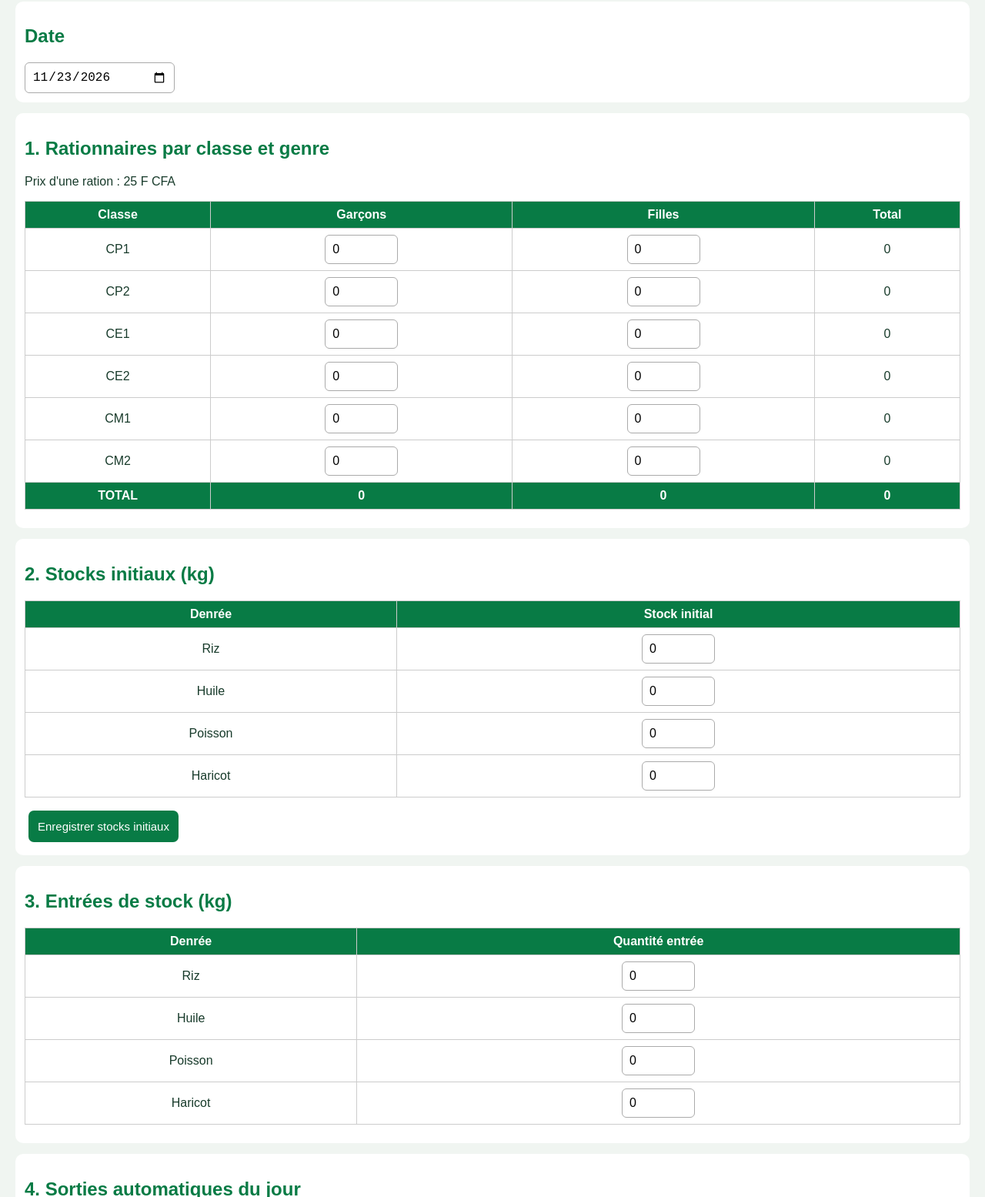
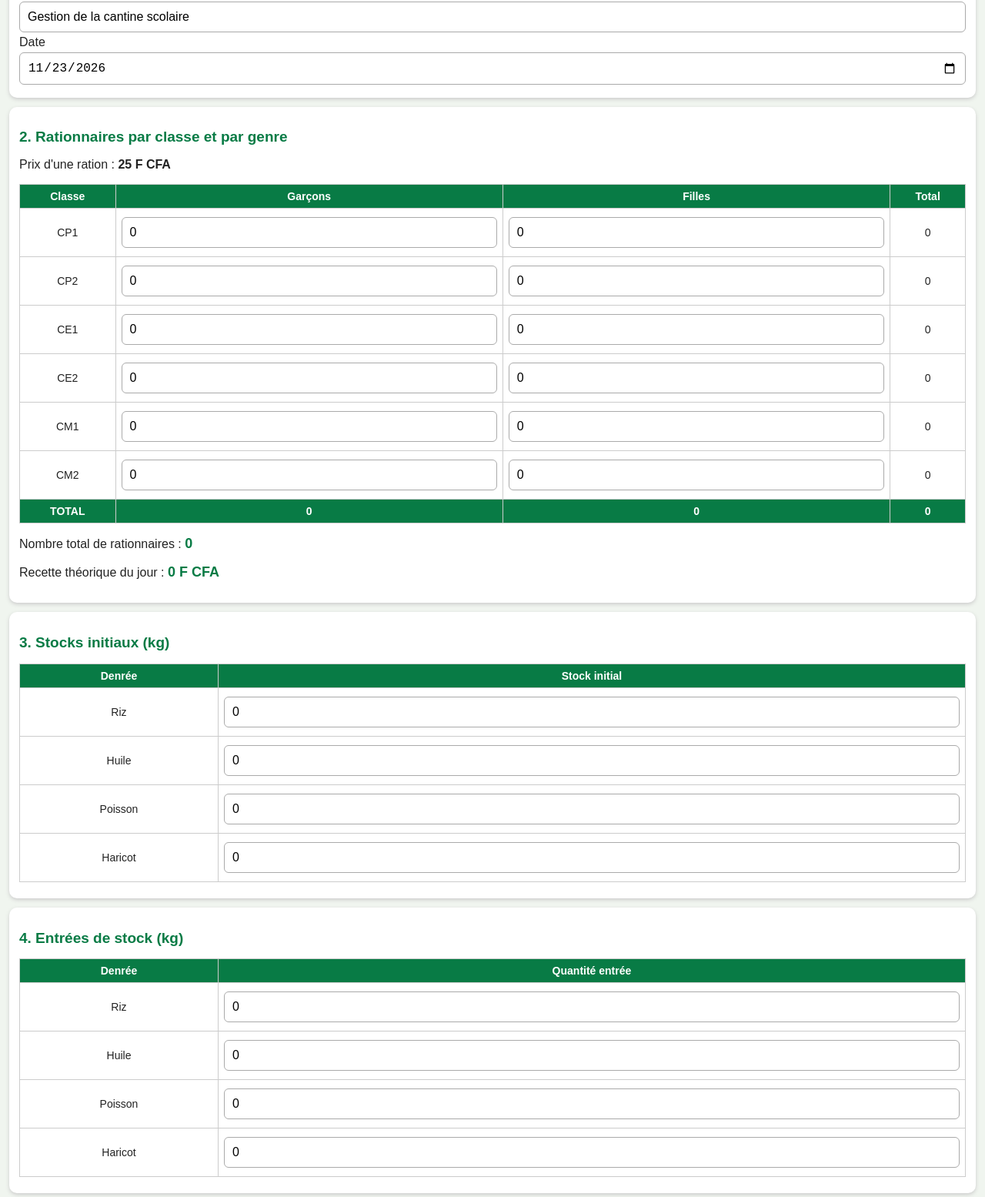
Before and after one commit to PhotoRestoreAI2026/gestion-cantine, a plain HTML site: page index.html in a window 1280 px wide. Shown: the part 361-1916 px from the top of the page at 77% size. Drawn offline with Linux system fonts and the light colour scheme.

Commit message:
Update index.html

```diff
--- a/index.html
+++ b/index.html
@@ -3,67 +3,80 @@
 <html lang="fr">
 <head>
 <meta charset="UTF-8">
-<meta name="viewport" content="width=device-width,initial-scale=1">
-<title>Gestion de Cantine Scolaire</title>
+<meta name="viewport" content="width=device-width, initial-scale=1">
+<title>GESTION DE CANTINE SCOLAIRE</title>
 <style>
-body{font-family:Arial;background:#f0f5f1;padding:12px;color:#183b2b}
-header,.bilan{background:#087b45;color:white;padding:16px;border-radius:12px;text-align:center}
-section{background:white;padding:12px;border-radius:10px;margin:14px 0}
-h2{color:#087b45}
-input{width:75px;padding:9px;border:1px solid #aaa;border-radius:6px;font-size:16px}
-input[type=date]{width:175px}
-table{width:100%;border-collapse:collapse;margin:12px 0;background:white}
-td,th{border:1px solid #ccc;padding:8px;text-align:center}
+*{box-sizing:border-box}
+body{font-family:Arial,sans-serif;background:#f0f5ef;margin:0;padding:12px;color:#222}
+header{text-align:center;background:#087b45;color:white;padding:15px;border-radius:12px}
+header img{width:130px;height:130px;object-fit:contain;background:white;border-radius:12px}
+h1{font-size:22px;margin:10px 0}
+h2{color:#087b45;font-size:19px}
+section{background:white;padding:13px;border-radius:10px;margin:12px 0;box-shadow:0 2px 5px #ccc}
+input,textarea,select{padding:10px;border:1px solid #aaa;border-radius:6px;width:100%;font-size:16px;margin:4px 0}
+input[type=number]{min-width:65px}
+table{width:100%;border-collapse:collapse;margin:8px 0}
+th,td{border:1px solid #ccc;padding:7px;text-align:center;font-size:14px}
 th{background:#087b45;color:white}
-button{background:#087b45;color:white;border:0;border-radius:7px;padding:12px;margin:5px;font-size:15px}
+button{background:#087b45;color:white;border:0;padding:12px;border-radius:7px;font-size:15px;margin:5px 2px}
+.danger{background:#bd2929}
+.total{font-weight:bold;color:#087b45;font-size:18px}
+.note{font-size:13px;color:#555}
 </style>
 </head>
 <body>
+
 <header>
-<img src="logo-cantine.png" alt="Logo Gestion de Cantine Scolaire" style="width:130px;height:auto;display:block;margin:10px auto;">
-<p>Rationnaires et gestion des stocks</p>
+<img src="logo-cantine.png" alt="Logo de la cantine">
+<h1>GESTION DE CANTINE SCOLAIRE</h1>
+<p>Suivi des rationnaires, des stocks et des finances</p>
 </header>
-<img src="logo-cantine.png" alt="Logo Cantine Scolaire" style="width:180px;max-width:90%;height:auto;border-radius:12px;">
+
 <section>
-<h2>Date</h2>
+<h2>1. Établissement et date</h2>
+<label>Nom de l'établissement</label>
+<input id="etablissement" value="Gestion de la cantine scolaire">
+<label>Date</label>
 <input type="date" id="date">
 </section>
 
 <section>
-<h2>1. Rationnaires par classe et genre</h2>
-<p>Prix d'une ration : 25 F CFA</p>
+<h2>2. Rationnaires par classe et par genre</h2>
+<p>Prix d'une ration : <b>25 F CFA</b></p>
 <table>
-<tr><th>Classe</th><th>Garçons</th><th>Filles</th><th>Total</th></tr>
+<thead><tr><th>Classe</th><th>Garçons</th><th>Filles</th><th>Total</th></tr></thead>
 <tbody id="classes"></tbody>
-<tr><th>TOTAL</th><th id="tg">0</th><th id="tf">0</th><th id="tt">0</th></tr>
+<tfoot><tr><th>TOTAL</th><th id="tg">0</th><th id="tf">0</th><th id="tt">0</th></tr></tfoot>
+</table>
+<p>Nombre total de rationnaires : <strong id="rationnaires" class="total">0</strong></p>
+<p>Recette théorique du jour : <strong id="recette" class="total">0 F CFA</strong></p>
+</section>
+
+<section>
+<h2>3. Stocks initiaux (kg)</h2>
+<table>
+<tr><th>Denrée</th><th>Stock initial</th></tr>
+<tr><td>Riz</td><td><input type="number" min="0" step="0.01" id="i_riz" value="0"></td></tr>
+<tr><td>Huile</td><td><input type="number" min="0" step="0.01" id="i_huile" value="0"></td></tr>
+<tr><td>Poisson</td><td><input type="number" min="0" step="0.01" id="i_poisson" value="0"></td></tr>
+<tr><td>Haricot</td><td><input type="number" min="0" step="0.01" id="i_haricot" value="0"></td></tr>
 </table>
 </section>
 
 <section>
-<h2>2. Stocks initiaux (kg)</h2>
-<table>
-<tr><th>Denrée</th><th>Stock initial</th></tr>
-<tr><td>Riz</td><td><input id="i_riz" type="number" min="0" step="0.01"></td></tr>
-<tr><td>Huile</td><td><input id="i_huile" type="number" min="0" step="0.01"></td></tr>
-<tr><td>Poisson</td><td><input id="i_poisson" type="number" min="0" step="0.01"></td></tr>
-<tr><td>Haricot</td><td><input id="i_haricot" type="number" min="0" step="0.01"></td></tr>
-</table>
-<button onclick="enregistrerStocks()">Enregistrer stocks initiaux</button>
-</section>
-
-<section>
-<h2>3. Entrées de stock (kg)</h2>
+<h2>4. Entrées de stock (kg)</h2>
 <table>
 <tr><th>Denrée</th><th>Quantité entrée</th></tr>
-<tr><td>Riz</td><td><input id="e_riz" type="number" min="0" step="0.01" value="0"></td></tr>
-<tr><td>Huile</td><td><input id="e_huile" type="number" min="0" step="0.01" value="0"></td></tr>
-<tr><td>Poisson</td><td><input id="e_poisson" type="number" min="0" step="0.01" value="0"></td></tr>
-<tr><td>Haricot</td><td><input id="e_haricot" type="number" min="0" step="0.01" value="0"></td></tr>
+<tr><td>Riz</td><td><input type="number" min="0" step="0.01" id="e_riz" value="0"></td></tr>
+<tr><td>Huile</td><td><input type="number" min="0" step="0.01" id="e_huile" value="0"></td></tr>
+<tr><td>Poisson</td><td><input type="number" min="0" step="0.01" id="e_poisson" value="0"></td></tr>
+<tr><td>Haricot</td><td><input type="number" min="0" step="0.01" id="e_haricot" value="0"></td></tr>
 </table>
 </section>
 
 <section>
-<h2>4. Sorties automatiques du jour</h2>
+<h2>5. Sorties automatiques du jour</h2>
+<p class="note">Consommation par rationnaire :</p>
 <table>
 <tr><th>Denrée</th><th>Consommation par rationnaire</th><th>Sortie totale (kg)</th></tr>
 <tr><td>Riz</td><td>0,15 kg</td><td id="s_riz">0</td></tr>
@@ -74,115 +87,121 @@ button{background:#087b45;color:white;border:0;border-radius:7px;padding:12px;ma
 </section>
 
 <section>
-<h2>5. Bilan des stocks</h2>
+<h2>6. Bilan des stocks (kg)</h2>
 <table>
-<tr><th>Denrée</th><th>Stock initial</th><th>Entrée séparée</th><th>Sortie du jour</th><th>Stock restant</th></tr>
+<thead><tr><th>Denrée</th><th>Stock initial</th><th>Entrée</th><th>Sortie du jour</th><th>Stock restant</th></tr></thead>
 <tbody id="bilan"></tbody>
 </table>
-<p><b>Règle : Stock restant = Stock initial - Sortie du jour.</b></p>
+<p><b>Règle : Stock restant = Stock initial + Entrées − Sortie du jour.</b></p>
 </section>
 
-<div class="bilan">
-<h2 style="color:white">6. BILAN JOURNALIER</h2>
-<p>Garçons : <b id="bg">0</b></p>
-<p>Filles : <b id="bf">0</b></p>
-<p>Nombre total de rationnaires : <b id="br">0</b></p>
-<h2 style="color:white">Recette totale</h2>
-<h1 id="recette">0 F CFA</h1>
-</div>
+<section>
+<h2>7. Menu et gestion financière</h2>
+<label>Menu du jour</label>
+<textarea id="menu" rows="3" placeholder="Saisir le menu du jour..."></textarea>
+<label>Dépenses du jour (F CFA)</label>
+<input type="number" min="0" id="depenses" value="0">
+<label>Contributions reçues (F CFA)</label>
+<input type="number" min="0" id="contributions" value="0">
+<p>Recette des rations : <strong id="r_fin">0 F CFA</strong></p>
+<p>Total des recettes : <strong id="totalrecettes" class="total">0 F CFA</strong></p>
+<p>Total des dépenses : <strong id="totaldepenses">0 F CFA</strong></p>
+<p>Solde financier : <strong id="solde" class="total">0 F CFA</strong></p>
+</section>
 
-<button onclick="enregistrer()">ENREGISTRER LA JOURNÉE</button>
-<button onclick="charger()">CHARGER LA JOURNÉE</button>
-<button onclick="window.print()">IMPRIMER</button>
+<section>
+<h2>Paramètres et sauvegarde</h2>
+<button onclick="sauver()">Enregistrer les données</button>
+<button onclick="window.print()">Imprimer le bilan</button>
+<p id="message" class="note">Les modifications sont sauvegardées automatiquement sur ce téléphone.</p>
+</section>
 
 <script>
-const noms=["CP1","CP2","CE1","CE2","CM1","CM2"];
-const denrees=["riz","huile","poisson","haricot"];
-const taux={riz:0.15,huile:0.01,poisson:0.02,haricot:0.02};
-const cle="gestion_cantine_finale";
-let base=JSON.parse(localStorage.getItem(cle)||'{"stocks":{},"jours":{}}');
-let corps=document.getElementById("classes");
+const noms=["Riz","Huile","Poisson","Haricot"];
+const ids=["riz","huile","poisson","haricot"];
+const consommation=[0.15,0.01,0.02,0.02];
+const classes=["CP1","CP2","CE1","CE2","CM1","CM2"];
 
-noms.forEach((c,i)=>{
-let tr=document.createElement("tr");
-tr.innerHTML=`<td>${c}</td>
-<td><input type="number" min="0" value="0" id="g${i}"></td>
-<td><input type="number" min="0" value="0" id="f${i}"></td>
-<td id="t${i}">0</td>`;
-corps.appendChild(tr);
+const $=id=>document.getElementById(id);
+const nombre=id=>Math.max(0,Number($(id).value)||0);
+const fmt=n=>Number(n.toFixed(2)).toLocaleString("fr-FR");
+
+function creerClasses(){
+$("classes").innerHTML=classes.map((c,i)=>`
+<tr><td>${c}</td>
+<td><input type="number" min="0" id="g${i}" value="0"></td>
+<td><input type="number" min="0" id="f${i}" value="0"></td>
+<td id="t${i}">0</td></tr>`).join("");
+}
+
+function calculer(){
+let g=0,f=0;
+classes.forEach((c,i)=>{
+let a=nombre("g"+i),b=nombre("f"+i);
+g+=a;f+=b;
+$("t"+i).textContent=a+b;
 });
+let total=g+f;
+$("tg").textContent=g;
+$("tf").textContent=f;
+$("tt").textContent=total;
+$("rationnaires").textContent=total;
+let recette=total*25;
+$("recette").textContent=fmt(recette)+" F CFA";
+$("r_fin").textContent=fmt(recette)+" F CFA";
 
-function v(id){return Math.max(0,Number(document.getElementById(id).value)||0)}
-function total(){
-let g=0,f=0;
-noms.forEach((c,i)=>{
-let a=v("g"+i),b=v("f"+i);
-g+=a;f+=b;
-document.getElementById("t"+i).textContent=a+b;
+let lignes="";
+ids.forEach((id,i)=>{
+let sortie=total*consommation[i];
+$("s_"+id).textContent=fmt(sortie);
+let initial=nombre("i_"+id);
+let entree=nombre("e_"+id);
+let restant=initial+entree-sortie;
+lignes+=`<tr><td>${noms[i]}</td><td>${fmt(initial)}</td><td>${fmt(entree)}</td><td>${fmt(sortie)}</td><td>${fmt(restant)}</td></tr>`;
 });
-return {g,f,n:g+f};
+$("bilan").innerHTML=lignes;
+
+let dep=nombre("depenses");
+let contribution=nombre("contributions");
+let recettes=recette+contribution;
+$("totalrecettes").textContent=fmt(recettes)+" F CFA";
+$("totaldepenses").textContent=fmt(dep)+" F CFA";
+$("solde").textContent=fmt(recettes-dep)+" F CFA";
+sauverSilencieux();
 }
-function afficher(){
-let x=total();
-tg.textContent=x.g;tf.textContent=x.f;tt.textContent=x.n;
-bg.textContent=x.g;bf.textContent=x.f;br.textContent=x.n;
-recette.textContent=(x.n*25).toLocaleString("fr-FR")+" F CFA";
-denrees.forEach(d=>{
-let s=x.n*taux[d];
-document.getElementById("s_"+d).textContent=s.toFixed(2);
+
+function donnees(){
+let d={};
+document.querySelectorAll("input,textarea").forEach(el=>{
+if(el.id)d[el.id]=el.value;
 });
-let html="";
-denrees.forEach(d=>{
-let initial=Number(base.stocks[d])||0;
-let entree=v("e_"+d);
-let sortie=x.n*taux[d];
-let restant=initial-sortie;
-html+=`<tr><td>${d.toUpperCase()}</td>
-<td>${initial.toFixed(2)}</td>
-<td>${entree.toFixed(2)}</td>
-<td>${sortie.toFixed(2)}</td>
-<td><b>${restant.toFixed(2)}</b></td></tr>`;
+return d;
+}
+
+function sauverSilencieux(){
+try{localStorage.setItem("gestionCantine",JSON.stringify(donnees()));}catch(e){}
+}
+
+function sauver(){
+sauverSilencieux();
+$("message").textContent="Données enregistrées avec succès.";
+}
+
+function charger(){
+try{
+let d=JSON.parse(localStorage.getItem("gestionCantine")||"{}");
+Object.keys(d).forEach(id=>{
+if($(id))$(id).value=d[id];
 });
-document.getElementById("bilan").innerHTML=html;
+}catch(e){}
 }
-function enregistrerStocks(){
-denrees.forEach(d=>base.stocks[d]=v("i_"+d));
-localStorage.setItem(cle,JSON.stringify(base));
-afficher();
-alert("Stocks initiaux enregistrés !");
-}
-function enregistrer(){
-let date=document.getElementById("date").value;
-if(!date){alert("Choisissez une date.");return;}
-let jour={classes:{},entrees:{}};
-noms.forEach((c,i)=>jour.classes[c]={g:v("g"+i),f:v("f"+i)});
-denrees.forEach(d=>jour.entrees[d]=v("e_"+d));
-base.jours[date]=jour;
-localStorage.setItem(cle,JSON.stringify(base));
-afficher();
-alert("Journée enregistrée !");
-}
-function charger(){
-let date=document.getElementById("date").value;
-let j=base.jours[date];
-if(!j){alert("Aucune journée enregistrée pour cette date.");return;}
-noms.forEach((c,i)=>{
-document.getElementById("g"+i).value=j.classes[c].g;
-document.getElementById("f"+i).value=j.classes[c].f;
-});
-denrees.forEach(d=>document.getElementById("e_"+d).value=j.entrees[d]||0);
-afficher();
-}
-denrees.forEach(d=>{
-document.getElementById("i_"+d).value=base.stocks[d]??0;
-document.getElementById("e_"+d).addEventListener("input",afficher);
-});
-noms.forEach((c,i)=>{
-document.getElementById("g"+i).addEventListener("input",afficher);
-document.getElementById("f"+i).addEventListener("input",afficher);
-});
-document.getElementById("date").value=new Date().toISOString().slice(0,10);
-afficher();
+
+creerClasses();
+$("date").value=new Date().toISOString().slice(0,10);
+charger();
+document.addEventListener("input",calculer);
+document.addEventListener("change",calculer);
+calculer();
 </script>
 </body>
 </html>
```
